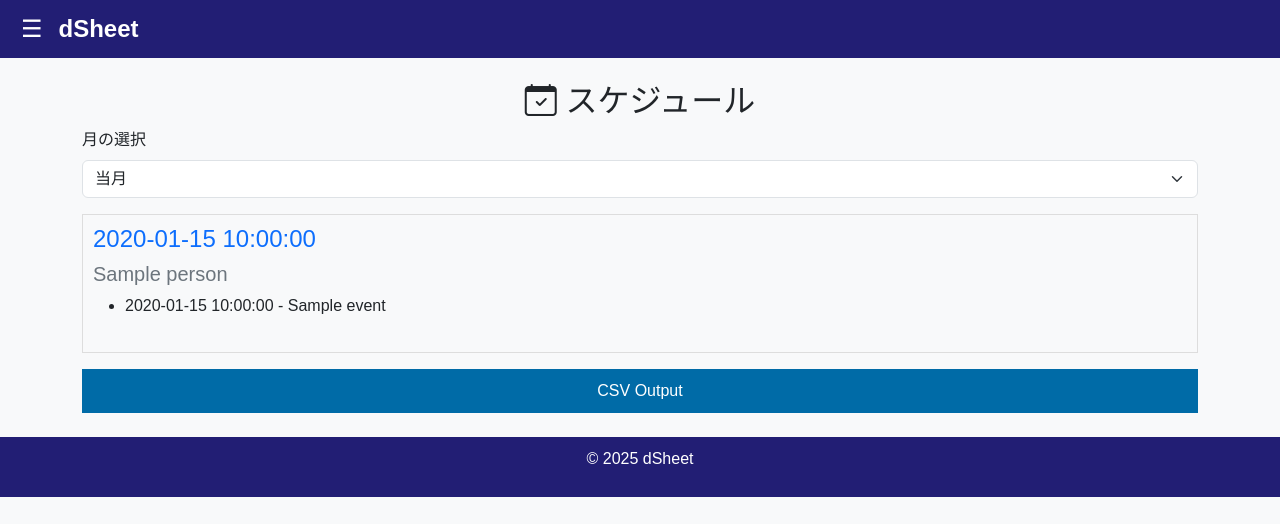
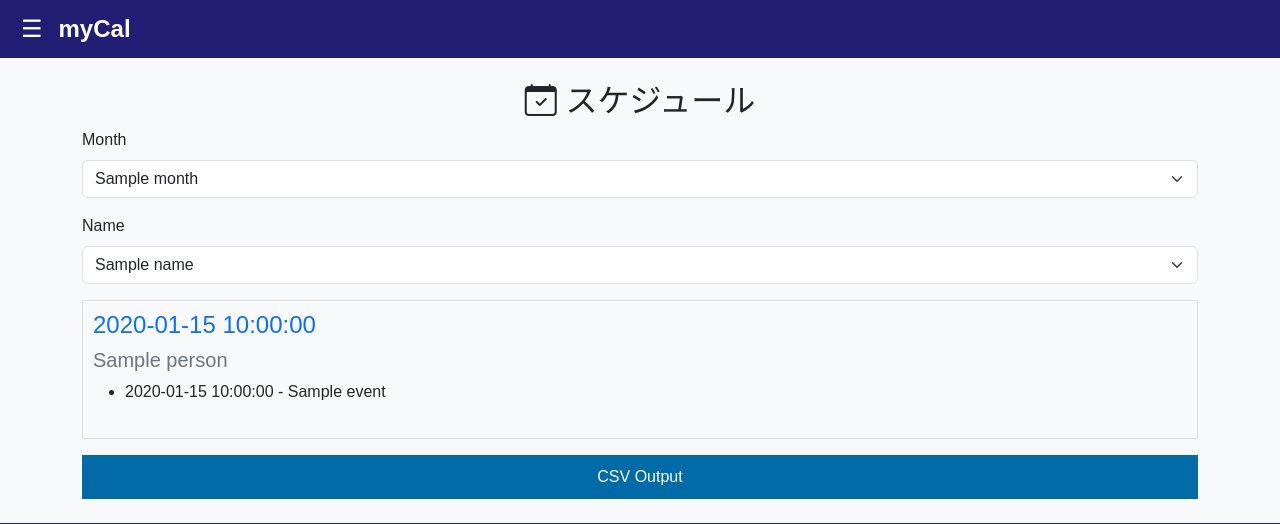
Before and after one commit to desertsowl/myCalendar, a Flask app: template templates/index.html in a window 1280 px wide. Shown: the top 524 px of the page. Run offline with Flask 3, Linux system fonts and the light colour scheme; the template is opened without the code that fills it: most values are stand-ins (such as "Sample title", 1, 10 or a date in 2020).

Commit message:
index.html改修

```diff
--- a/app.py
+++ b/app.py
@@ -4,6 +4,8 @@ from extract_schedule import fetch_schedule
 from bs4 import BeautifulSoup
 from selenium.webdriver.chrome.service import Service
 from selenium import webdriver
+from datetime import datetime, timedelta
+from dateutil.relativedelta import relativedelta
 
 app = Flask(__name__)
 
@@ -50,11 +52,29 @@ def index():
     """メインページ"""
     # デフォルトは当月
     month_offset = request.args.get("month_offset", 0, type=int)
+
+    # 現在の日付を取得
+    today = datetime.now()
+
+    # 月のオプション用のデータを作成
+    months = []
+    for offset in [-1, 0, 1]:
+        target_date = today + relativedelta(months=offset)
+        months.append({
+            'value': offset,
+            'label': target_date.strftime('%Y/%m'),
+            'selected': offset == month_offset
+        })
+
+    # Nameセレクタ用の名前リストを定義
+    name_list = ["三島","三輪","伊藤","保田","原田","坂之下","安田","小澤","山口","岡本",
+                 "早川","松本","松村","植松","横山","渋谷","百瀬","緒方","菊池","青井","黒田"]
+
     html = fetch_schedule(month_offset)
     if not html:
         return "スケジュールデータを取得できませんでした。", 500
     schedule_data = parse_schedule(html)
-    return render_template("index.html", schedule_data=schedule_data)
+    return render_template("index.html", schedule_data=schedule_data, name_list=name_list, months=months)
 
 if __name__ == "__main__":
     app.run(host="0.0.0.0", port=5000)
--- a/templates/index.html
+++ b/templates/index.html
@@ -1,9 +1,10 @@
 <!DOCTYPE html>
 <html lang="ja">
+
 <head>
     <meta charset="UTF-8">
     <meta name="viewport" content="width=device-width, initial-scale=1.0">
-    <title>スケジュール - dSheet</title>
+    <title>スケジュール - myCal</title>
     <link rel="stylesheet" href="https://cdn.jsdelivr.net/npm/bootstrap@5.3.0/dist/css/bootstrap.min.css">
     <link rel="stylesheet" href="https://cdn.jsdelivr.net/npm/bootstrap-icons/font/bootstrap-icons.css">
 
@@ -12,6 +13,7 @@
             font-family: 'M PLUS 1p', sans-serif;
             background-color: #f8f9fa;
         }
+
         .header {
             background-color: #221e74;
             color: #fff;
@@ -19,17 +21,20 @@
             display: flex;
             align-items: center;
         }
+
         .header .app-name {
             margin-left: 10px;
             font-size: 1.5rem;
             font-weight: bold;
         }
+
         .drawer-button {
             font-size: 1.5rem;
             color: #fff;
             background-color: transparent;
             border: none;
         }
+
         .footer {
             background-color: #221e74;
             color: #fff;
@@ -37,12 +42,14 @@
             padding: 10px 0;
             margin-top: 20px;
         }
+
         .schedule-field {
             max-height: 400px;
             overflow-y: scroll;
             border: 1px solid #ddd;
             padding: 10px;
         }
+
         .csv-btn {
             background-color: #006ba7;
             color: #fff;
@@ -50,20 +57,23 @@
             width: 100%;
             padding: 10px;
         }
+
         .csv-btn:hover {
             background-color: #005a93;
         }
     </style>
 </head>
+
 <body>
     <!-- Header -->
     <header class="header">
         <button class="drawer-button" id="drawerButton">&#9776;</button>
-        <span class="app-name">dSheet</span>
+        <span class="app-name">myCal</span>
     </header>
 
     <!-- Drawer Menu -->
-    <div id="drawerMenu" style="display: none; background-color: #006ba7; color: #fff; padding: 10px; position: absolute; width: 100%; top: 50px; left: 0;">
+    <div id="drawerMenu"
+        style="display: none; background-color: #006ba7; color: #fff; padding: 10px; position: absolute; width: 100%; top: 50px; left: 0;">
         <a href="#" style="color: #fff; text-decoration: none;">ログアウト</a>
     </div>
 
@@ -72,11 +82,19 @@
         <h2 class="text-center"><i class="bi bi-calendar-check"></i> スケジュール</h2>
         <form>
             <div class="mb-3">
-                <label for="month" class="form-label">月の選択</label>
+                <label for="month" class="form-label">Month</label>
                 <select id="month" class="form-select" name="month_offset">
-                    <option value="-1">前月</option>
-                    <option value="0" selected>当月</option>
-                    <option value="1">翌月</option>
+                    {% for month in months %}
+                    <option value="{{ month.value }}" {% if month.selected %}selected{% endif %}>{{ month.label }}</option>
+                    {% endfor %}
+                </select>
+            </div>
+            <div class="mb-3">
+                <label for="name" class="form-label">Name</label>
+                <select id="name" class="form-select" name="name">
+                    {% for name in name_list %}
+                    <option value="{{ name }}">{{ name }}</option>
+                    {% endfor %}
                 </select>
             </div>
         </form>
@@ -113,4 +131,5 @@
         });
     </script>
 </body>
+
 </html>
```
